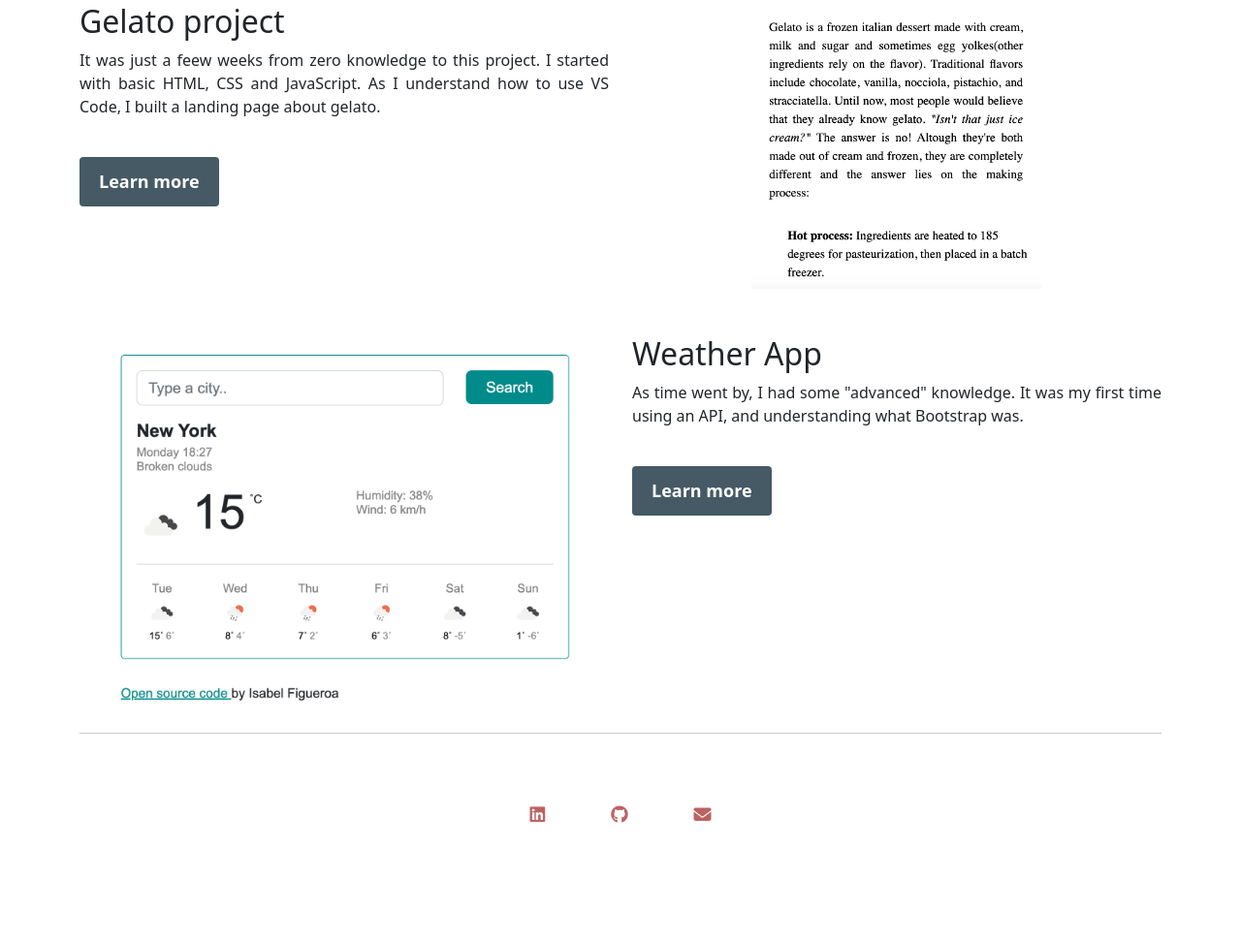
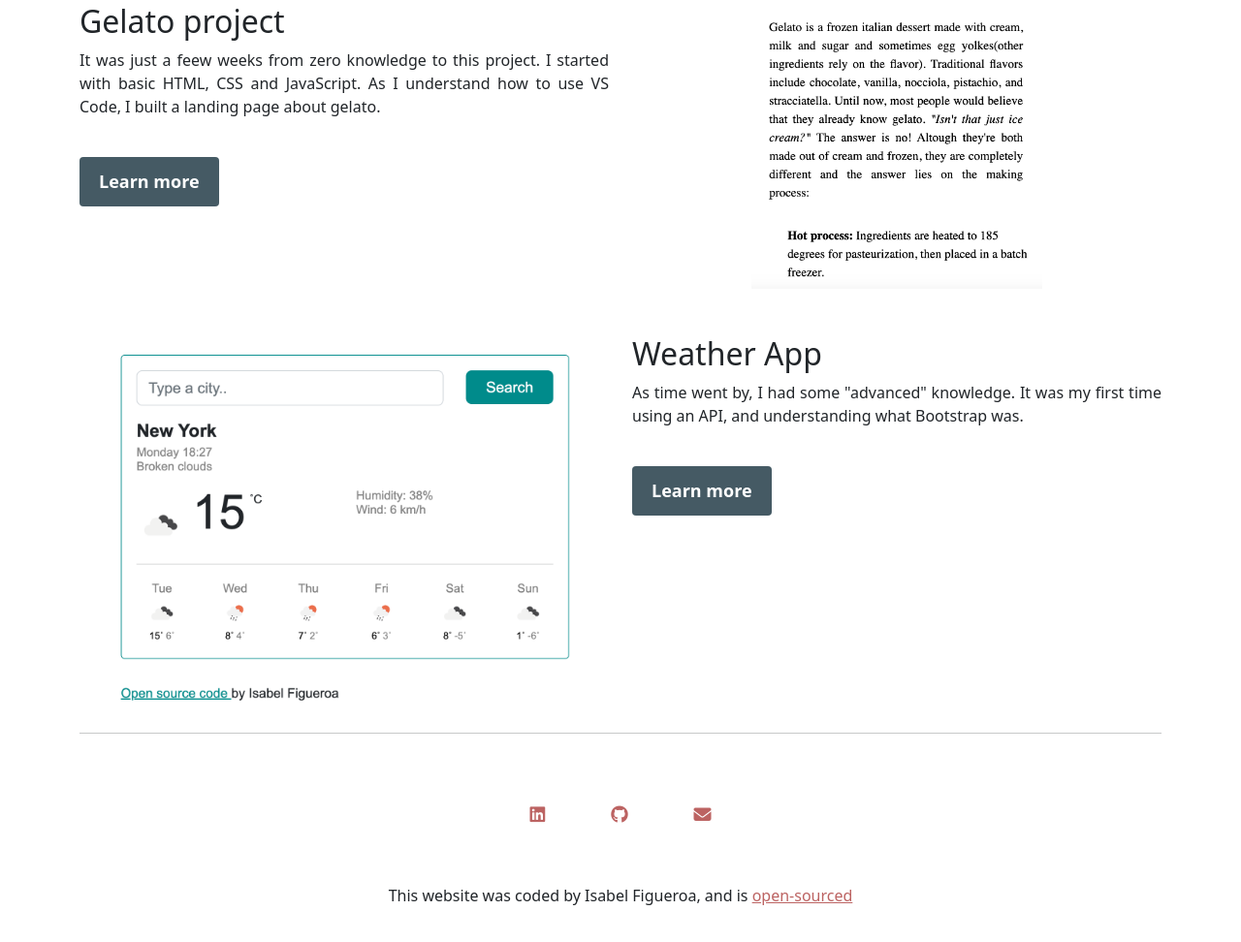
Before and after one commit to bladubla/project-week-5-responsive, a plain HTML site: page index.html in a window 1280 px wide. Shown: the part 908-1880 px from the top of the page at 97% size. Before the commit the page ends 1832 px from the top, so only its background shows below. Drawn offline with nearby package versions, Linux system fonts and the light colour scheme.

Commit message:
Added the open sourced text (footer)

```diff
--- a/index.html
+++ b/index.html
@@ -137,6 +137,16 @@
             <i class="fa fa-envelope"></i>
           </a>
         </div>
+        <p class="text-center mt-5">
+           This website was coded by Isabel Figueroa, and is
+          <a
+            href="https://github.com/bladubla/project-week-5-responsive"
+            target="_blank"
+            class="open-sourced"
+          >
+            open-sourced
+          </a>
+        </p>
       </footer>
     </div>
   </body>
--- a/styles/style.css
+++ b/styles/style.css
@@ -266,3 +266,6 @@ footer .social-links a:hover {
   text-align: center;
   color: var(--branding-color);
 }
+.open-sourced {
+color: var(--branding-color);
+}
```
